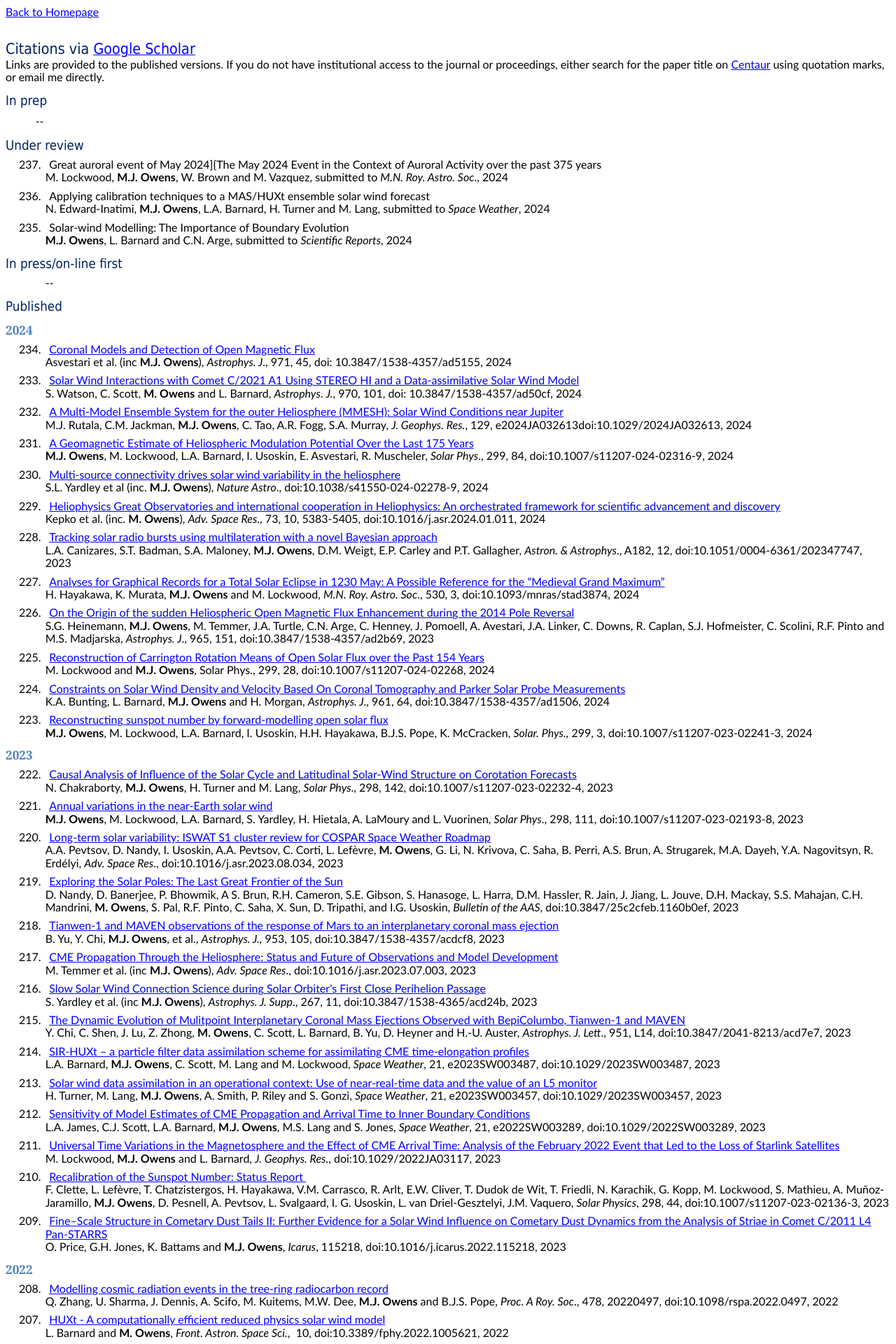
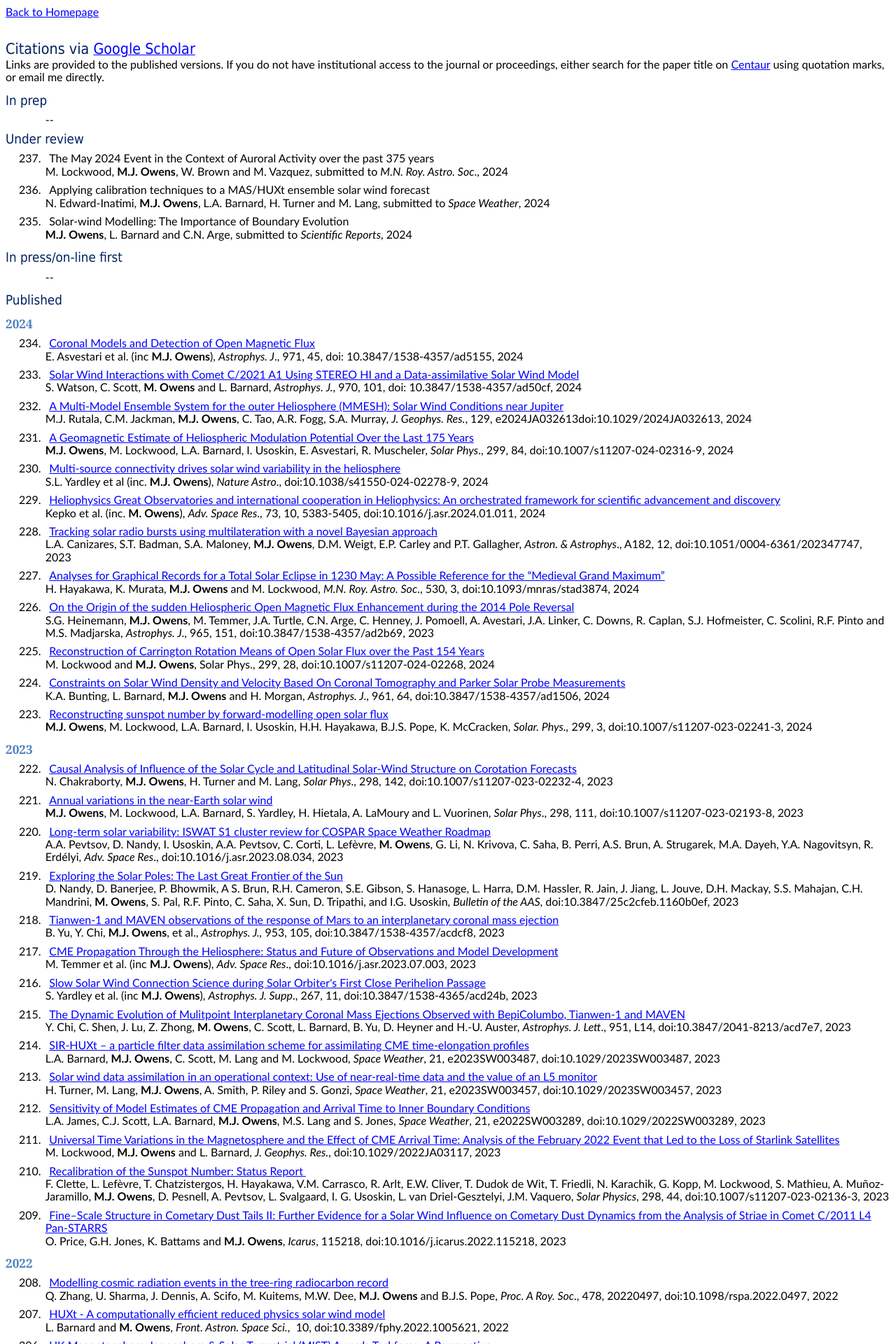
Before and after one commit to mathewjowens/mathewjowens.github.io, a Jekyll site: the page _publications/papers.html, which Jekyll copies as it is, in a window 1280 px wide. Shown: the top 1920 px of the page at 70% size. Built offline with Jekyll 4.4.1, drawn with Linux system fonts in a browser that asks for light colours.

Commit message:
Update papers.html

```diff
--- a/_publications/papers.html
+++ b/_publications/papers.html
@@ -41,6 +41,7 @@ h1
 	margin-right:0cm;
 	margin-bottom:0cm;
 	margin-left:0cm;
+	margin-bottom:.0001pt;
 	line-height:115%;
 	page-break-after:avoid;
 	font-size:14.0pt;
@@ -52,6 +53,7 @@ h2
 	margin-right:0cm;
 	margin-bottom:0cm;
 	margin-left:0cm;
+	margin-bottom:.0001pt;
 	line-height:115%;
 	page-break-after:avoid;
 	font-size:13.0pt;
@@ -72,6 +74,7 @@ p.MsoTitle, li.MsoTitle, div.MsoTitle
 p.MsoTitleCxSpFirst, li.MsoTitleCxSpFirst, div.MsoTitleCxSpFirst
 	{mso-style-link:"Title Char";
 	margin:0cm;
+	margin-bottom:.0001pt;
 	border:none;
 	padding:0cm;
 	font-size:26.0pt;
@@ -81,6 +84,7 @@ p.MsoTitleCxSpFirst, li.MsoTitleCxSpFirst, div.MsoTitleCxSpFirst
 p.MsoTitleCxSpMiddle, li.MsoTitleCxSpMiddle, div.MsoTitleCxSpMiddle
 	{mso-style-link:"Title Char";
 	margin:0cm;
+	margin-bottom:.0001pt;
 	border:none;
 	padding:0cm;
 	font-size:26.0pt;
@@ -124,6 +128,7 @@ p.MsoListParagraphCxSpFirst, li.MsoListParagraphCxSpFirst, div.MsoListParagraphC
 	margin-right:0cm;
 	margin-bottom:0cm;
 	margin-left:36.0pt;
+	margin-bottom:.0001pt;
 	line-height:115%;
 	font-size:12.0pt;
 	font-family:"Calibri",sans-serif;}
@@ -132,6 +137,7 @@ p.MsoListParagraphCxSpMiddle, li.MsoListParagraphCxSpMiddle, div.MsoListParagrap
 	margin-right:0cm;
 	margin-bottom:0cm;
 	margin-left:36.0pt;
+	margin-bottom:.0001pt;
 	line-height:115%;
 	font-size:12.0pt;
 	font-family:"Calibri",sans-serif;}
@@ -180,6 +186,7 @@ p.section1, li.section1, div.section1
 p.Title1, li.Title1, div.Title1
 	{mso-style-name:Title1;
 	margin:0cm;
+	margin-bottom:.0001pt;
 	line-height:150%;
 	punctuation-wrap:simple;
 	text-autospace:none;
@@ -224,8 +231,13 @@ span.UnresolvedMention8
 	{mso-style-name:"Unresolved Mention8";
 	color:#605E5C;
 	background:#E1DFDD;}
+span.UnresolvedMention
+	{mso-style-name:"Unresolved Mention";
+	color:#605E5C;
+	background:#E1DFDD;}
 .MsoChpDefault
-	{font-size:10.0pt;}
+	{font-size:10.0pt;
+	font-family:"Calibri",sans-serif;}
 @page WordSection1
 	{size:595.3pt 841.9pt;
 	margin:72.0pt 72.0pt 72.0pt 72.0pt;}
@@ -241,7 +253,7 @@ ul
 
 </head>
 
-<body lang=EN-GB link=blue vlink=purple style='word-wrap:break-word'>
+<body lang=EN-GB link=blue vlink=purple>
 
 <div class=WordSection1>
 
@@ -263,8 +275,8 @@ using quotation marks, or email me directly.</p>
 margin-left:0cm'><span style='font-size:14.0pt;font-family:"Tahoma",sans-serif;
 color:#002060'>In prep</span></p>
 
-<p class=MsoNormal><span style='font-size:14.0pt;line-height:115%;font-family:
-"Tahoma",sans-serif;color:#002060'>&nbsp;&nbsp;&nbsp;&nbsp;&nbsp;&nbsp;&nbsp; </span>--</p>
+<p class=MsoListParagraph style='margin-top:6.0pt;margin-right:0cm;margin-bottom:
+6.0pt;margin-left:42.55pt'>--</p>
 
 <p class=section1 style='margin-top:6.0pt;margin-right:0cm;margin-bottom:6.0pt;
 margin-left:0cm'><span style='font-size:14.0pt;font-family:"Tahoma",sans-serif;
@@ -272,9 +284,8 @@ color:#002060'>Under review</span></p>
 
 <p class=MsoListParagraphCxSpFirst style='margin-top:6.0pt;margin-right:0cm;
 margin-bottom:6.0pt;margin-left:42.55pt;text-indent:-1.0cm'>237.<span
-style='font:7.0pt "Times New Roman"'>&nbsp;&nbsp;&nbsp;&nbsp; </span>Great
-auroral event of May 2024]{The May 2024 Event in the Context of Auroral
-Activity over the past 375 years<br>
+style='font:7.0pt "Times New Roman"'>&nbsp;&nbsp;&nbsp;&nbsp; </span>The May
+2024 Event in the Context of Auroral Activity over the past 375 years<br>
 M. Lockwood, <b>M.J. Owens</b>, W. Brown and M. Vazquez, submitted to <i>M.N.
 Roy. Astro. Soc</i>., 2024</p>
 
@@ -334,7 +345,8 @@ Geophys. Res.</i>, 129, e2024JA032613doi:10.1029/2024JA032613, 2024</p>
 margin-bottom:6.0pt;margin-left:42.55pt;text-indent:-1.0cm'>231.<span
 style='font:7.0pt "Times New Roman"'>&nbsp;&nbsp;&nbsp;&nbsp; </span><a
 href="https://link.springer.com/article/10.1007/s11207-024-02316-9">A
-Geomagnetic Estimate of Heliospheric Modulation Potential Over the Last 175 Years</a><br>
+Geomagnetic Estimate of Heliospheric Modulation Potential Over the Last 175
+Years</a><br>
 <b>M.J. Owens</b>, M. Lockwood, L.A. Barnard, I. Usoskin, E. Asvestari, R.
 Muscheler, <i>Solar Phys</i>., 299, 84, doi:10.1007/s11207-024-02316-9, 2024</p>
 
@@ -895,8 +907,9 @@ doi:10.1051/swsc/2020035, 2021</span></p>
 <h2><span lang=EN-US>2020</span></h2>
 
 <p class=section1 style='margin-top:5.0pt;margin-right:0cm;margin-bottom:0cm;
-margin-left:42.55pt;text-indent:-1.0cm'><span style='font-family:"Calibri",sans-serif'>173.<span
-style='font:7.0pt "Times New Roman"'>&nbsp;&nbsp;&nbsp;&nbsp; </span></span><a
+margin-left:42.55pt;margin-bottom:.0001pt;text-indent:-1.0cm'><span
+style='font-family:"Calibri",sans-serif'>173.<span style='font:7.0pt "Times New Roman"'>&nbsp;&nbsp;&nbsp;&nbsp;
+</span></span><a
 href="https://www.swsc-journal.org/component/article?access=doi&amp;doi=10.1051/swsc/2020062"><span
 style='font-family:"Calibri",sans-serif'>Semi-annual, annual and Universal Time
 variations in the magnetosphere and in geomagnetic activity: 3. Modelling</span></a><span
@@ -1119,8 +1132,8 @@ doi:10.1093/acrefore/9780190871994.013.19, 2020</span></p>
 margin-left:42.55pt;text-indent:-1.0cm'><span style='font-family:"Calibri",sans-serif'>152.<span
 style='font:7.0pt "Times New Roman"'>&nbsp;&nbsp;&nbsp;&nbsp; </span></span><a
 href="https://link.springer.com/article/10.1007/s11207-019-1579-3"><span
-style='font-family:"Calibri",sans-serif'>Radial Evolution of Sunward Strahl
-Electrons in the Inner Heliosphere</span></a><span style='font-family:"Calibri",sans-serif'><br>
+style='font-family:"Calibri",sans-serif'>Radial Evolution of Sunward Strahl Electrons
+in the Inner Heliosphere</span></a><span style='font-family:"Calibri",sans-serif'><br>
 A. Macneil, <b>M.J. Owens</b>, M. Lockwood, S. Stverak and C.J. Owens,&nbsp; <i>Sol.
 Phys</i>., 295, 16, doi: 10.1007/s11207-019-1579-3, 2020</span></p>
 
@@ -1305,15 +1318,15 @@ style='font-family:"Calibri",sans-serif'>The State of the Solar Wind, Magnetosph
 and Ionosphere During the Maunder Minimum</span></a><span style='font-family:
 "Calibri",sans-serif'><br>
 P. Riley, R. Lionello, J.A. Linker, <b>M.J. Owens</b>, <i>Proceedings of the
-International Astronomical Union</i>, 13(S340), 247-250.
-doi:10.1017/S1743921318001199, 2018</span></p>
+International Astronomical Union</i>, 13(S340), 247-250. doi:10.1017/S1743921318001199,
+2018</span></p>
 
 <p class=section1 style='margin-top:6.0pt;margin-right:0cm;margin-bottom:6.0pt;
 margin-left:42.55pt;text-indent:-1.0cm'><span style='font-family:"Calibri",sans-serif'>134.<span
 style='font:7.0pt "Times New Roman"'>&nbsp;&nbsp;&nbsp;&nbsp; </span></span><a
 href="https://www.cambridge.org/core/journals/proceedings-of-the-international-astronomical-union/article/longterm-variations-in-the-heliosphere/957A92145F46E2C467F29BB4581ECD9C"><span
-style='font-family:"Calibri",sans-serif'>Long-term variations in the
-heliosphere</span></a><span style='font-family:"Calibri",sans-serif'><br>
+style='font-family:"Calibri",sans-serif'>Long-term variations in the heliosphere</span></a><span
+style='font-family:"Calibri",sans-serif'><br>
 <b>M.J. Owens</b>, M. Lockwood, P. Riley, L. Barnard, <i>Proceedings of the
 International Astronomical Union, </i>13(S340),<i> </i>108-114,
 doi:10.1017/S1743921318000972, 2018</span></p>
@@ -1672,8 +1685,8 @@ A. Rouillard, D. Passos, P. Riley, I. Usoskin, Y-M. Wang, <i>J. Geophys. Res</i>
 margin-left:42.55pt;text-indent:-1.0cm'><span style='font-family:"Calibri",sans-serif'>100.<span
 style='font:7.0pt "Times New Roman"'>&nbsp;&nbsp;&nbsp;&nbsp; </span></span><a
 href="http://onlinelibrary.wiley.com/doi/10.1002/2016SW001375/epdf"><span
-style='font-family:"Calibri",sans-serif'>On the origins and timescales of
-geoeffective IMF</span></a><span style='font-family:"Calibri",sans-serif'><br>
+style='font-family:"Calibri",sans-serif'>On the origins and timescales of geoeffective
+IMF</span></a><span style='font-family:"Calibri",sans-serif'><br>
 M. Lockwood, <b>M.J. Owens</b>, L.A. Barnard, S. Bentley, C.J. Scott and C.E.
 Watt, <i>Space Weather</i>, 14, 406&#8211;432, doi:</span> <span
 style='font-family:"Calibri",sans-serif'>10.1002/2016SW001375, 2016</span></p>
@@ -1899,8 +1912,8 @@ margin-bottom:6.0pt;margin-left:42.55pt;text-indent:-24.55pt'><span
 style='line-height:115%'>79.<span style='font:7.0pt "Times New Roman"'>&nbsp;&nbsp;&nbsp;&nbsp;&nbsp;&nbsp;
 </span></span><a
 href="https://www.sciencedirect.com/science/article/abs/pii/S0032063314002335?via%3Dihub"><span
-style='line-height:115%'>The science case for an orbital mission to Uranus:
-Exploring the origins and evolution of ice giant planets</span></a><span
+style='line-height:115%'>The science case for an orbital mission to Uranus: Exploring
+the origins and evolution of ice giant planets</span></a><span
 style='line-height:115%'><br>
 C.S. Arridge et al. (including <b>M.J. Owens</b>), Planet. Space Sci., 104,
 122-140, doi:10.1016/j.pss.2014.08.009, 2014</span></p>
@@ -2330,8 +2343,8 @@ href="https://agupubs.onlinelibrary.wiley.com/doi/full/10.1029/2010JA015881">The
 distribution of solar wind speeds during solar minimum: Calibration for
 numerical solar wind modeling constraints on the source of the slow solar wind</a><br>
 S.L. McGregor, W.J. Hughes, C.N. Arge, <strong><span style='font-family:"Calibri",sans-serif'>M.J.
-Owens</span></strong> and D.Odstrcil, <i>J. Geophys. Res, </i>A03101, doi:10.1029/2010JA015881,
-2011</p>
+Owens</span></strong> and D.Odstrcil, <i>J. Geophys. Res, </i>A03101,
+doi:10.1029/2010JA015881, 2011</p>
 
 <p class=section1 style='margin-top:0cm;margin-right:0cm;margin-bottom:4.8pt;
 margin-left:42.55pt;text-indent:-24.7pt'><span style='font-family:"Calibri",sans-serif'>39.<span
@@ -2374,9 +2387,9 @@ doi:10.1029/2010JA015496, 2010</span></p>
 margin-left:42.55pt;text-indent:-24.7pt'><span style='font-family:"Calibri",sans-serif'>36.<span
 style='font:7.0pt "Times New Roman"'>&nbsp;&nbsp;&nbsp;&nbsp;&nbsp;&nbsp; </span></span><a
 href="https://agupubs.onlinelibrary.wiley.com/doi/10.1029/2010JA015464"><span
-style='font-family:"Calibri",sans-serif'>Numerical Simulation of the May 12,
-1997 CME Event - the Role of Magnetic Reconnection</span></a><span
-style='font-family:"Calibri",sans-serif'><br>
+style='font-family:"Calibri",sans-serif'>Numerical Simulation of the May 12, 1997
+CME Event - the Role of Magnetic Reconnection</span></a><span style='font-family:
+"Calibri",sans-serif'><br>
 O. Cohen, </span><span style='font-family:"Calibri",sans-serif'>G. Attrill, N.
 Schwadron, N. Crooker, <b>M. Owens</b>, D. Cooper and T. Gombosi, <i>J</i></span><i><span
 style='font-family:"Calibri",sans-serif'>.</span></i><span style='font-family:
@@ -2606,8 +2619,8 @@ Geophys. Res.</i>, <i>113</i>, A11104, doi:10.1029/2008JA013294, 2008 </span></p
 margin-left:42.55pt;text-indent:-24.7pt'><span style='font-family:"Calibri",sans-serif'>17.<span
 style='font:7.0pt "Times New Roman"'>&nbsp;&nbsp;&nbsp;&nbsp;&nbsp;&nbsp; </span></span><a
 href="https://agupubs.onlinelibrary.wiley.com/doi/10.1029/2008GL034493"><span
-style='font-family:"Calibri",sans-serif'>The ambient solar wind's effect on
-ICME transit times</span></a><span style='font-family:"Calibri",sans-serif'><br>
+style='font-family:"Calibri",sans-serif'>The ambient solar wind's effect on ICME
+transit times</span></a><span style='font-family:"Calibri",sans-serif'><br>
 A.W. Case, H.E. Spence, </span><strong><span style='font-family:"Calibri",sans-serif'>M.J.
 Owens</span></strong><span style='font-family:"Calibri",sans-serif'>, P. Riley
 and D. Odstrcil, <i>Geophys. Res. Lett.</i>, </span><em><span style='font-family:
@@ -2668,8 +2681,8 @@ doi:10.1029/2007SW000335, 2007 </span></p>
 margin-left:42.55pt;text-indent:-24.7pt'><span style='font-family:"Calibri",sans-serif'>12.<span
 style='font:7.0pt "Times New Roman"'>&nbsp;&nbsp;&nbsp;&nbsp;&nbsp;&nbsp; </span></span><a
 href="https://agupubs.onlinelibrary.wiley.com/doi/10.1029/2006JA012159"><span
-style='font-family:"Calibri",sans-serif'>Reconciling the electron
-counterstreaming and dropout occurrence rates with the heliospheric flux budget</span></a><span
+style='font-family:"Calibri",sans-serif'>Reconciling the electron counterstreaming
+and dropout occurrence rates with the heliospheric flux budget</span></a><span
 style='font-family:"Calibri",sans-serif'><br>
 </span><strong><span style='font-family:"Calibri",sans-serif'>M.J. Owens</span></strong><span
 style='font-family:"Calibri",sans-serif'> and N.U. Crooker, <i>J. Geophys. Res.</i>,
```
Also changed, not shown: other parts of _publications/papers.html (+5 -5 lines).
